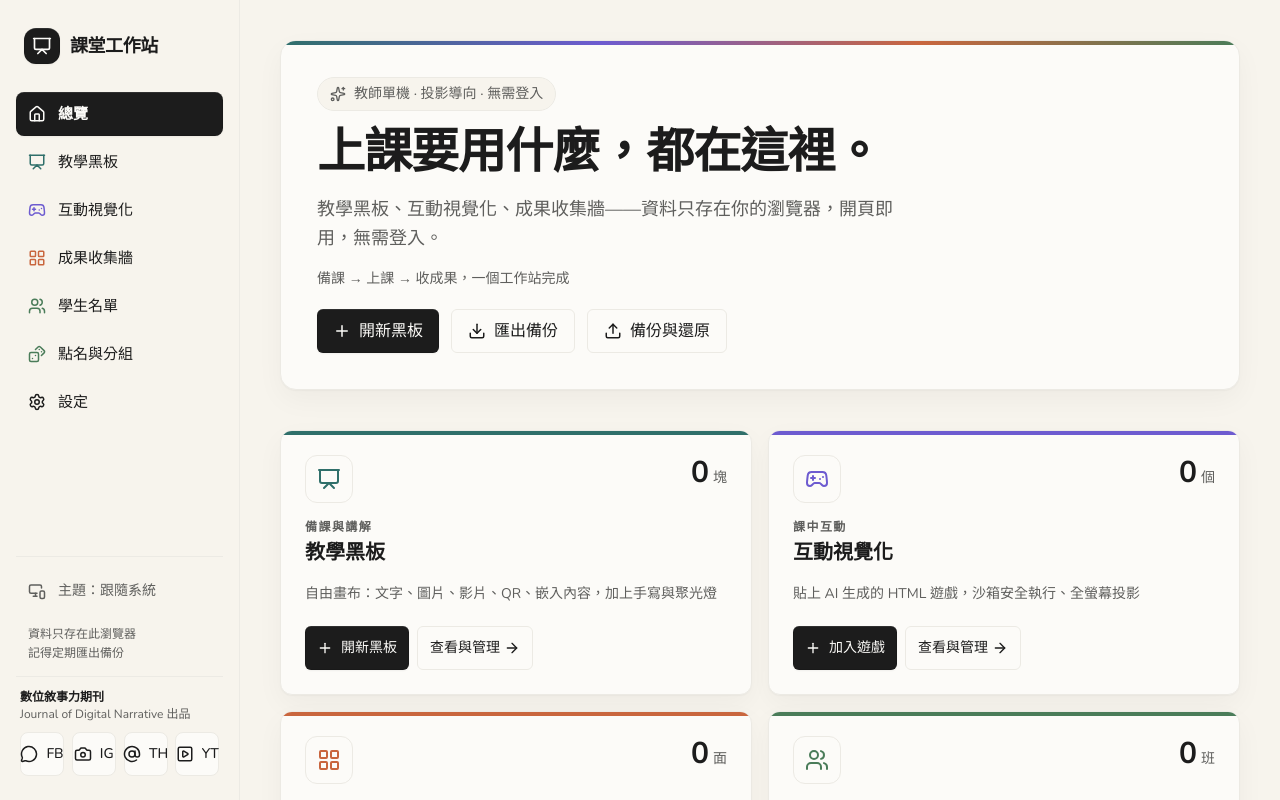
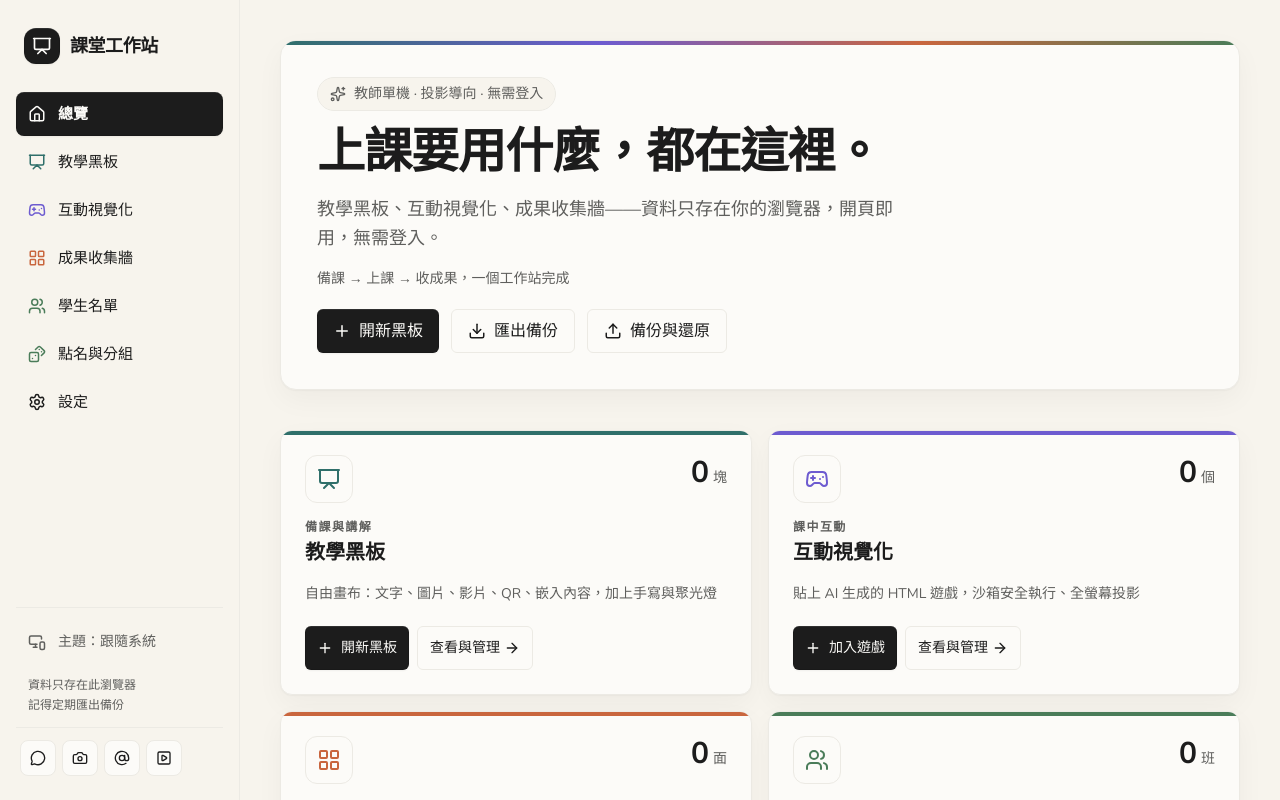
Before and after one commit to FW1201/jdn-classroom-studio, a Next.js app: page / in a window 1280 px wide. Shown: the top 800 px of the page. Built offline with nearby package versions, Linux system fonts and the light colour scheme.

Commit message:
auto: sync 2026-07-10 16:01

```diff
--- a/src/components/brand/JdnBrandLinks.tsx
+++ b/src/components/brand/JdnBrandLinks.tsx
@@ -28,33 +28,45 @@ const SOCIAL_LINKS = [
 ] as const;
 
 export function JdnBrandLinks({ compact = false }: { compact?: boolean }) {
+  if (compact) {
+    // 側欄空間有限：純圖示按鈕，不佔文字寬度，僅靠 aria-label / title 傳達
+    return (
+      <div className="flex items-center gap-1.5" role="group" aria-label="數位敘事力期刊社群">
+        {SOCIAL_LINKS.map(({ label, href, icon: Icon }) => (
+          <a
+            key={label}
+            href={href}
+            target="_blank"
+            rel="noreferrer"
+            title={label}
+            aria-label={`前往數位敘事力期刊 ${label}（另開新分頁）`}
+            className="inline-flex size-9 shrink-0 items-center justify-center rounded-md border border-control bg-surface-raised text-text transition-[transform,background-color,border-color,box-shadow] duration-200 hover:-translate-y-0.5 hover:border-border-strong hover:bg-hover hover:[box-shadow:var(--shadow-raised)] active:translate-y-0"
+          >
+            <Icon className="size-4 shrink-0" aria-hidden />
+          </a>
+        ))}
+      </div>
+    );
+  }
+
   return (
-    <section
-      aria-label="數位敘事力期刊社群"
-      className={compact ? "flex flex-col gap-2" : "flex flex-col gap-4"}
-    >
+    <section aria-label="數位敘事力期刊社群" className="flex flex-col gap-4">
       <div>
-        <p className={compact ? "text-xs font-semibold text-text" : "text-base font-semibold text-text"}>
-          數位敘事力期刊
-        </p>
-        <p className={compact ? "text-[12px] leading-relaxed text-text-muted" : "text-sm text-text-muted"}>
-          Journal of Digital Narrative 出品
-        </p>
+        <p className="text-base font-semibold text-text">數位敘事力期刊</p>
+        <p className="text-sm text-text-muted">Journal of Digital Narrative 出品</p>
       </div>
-      <div className={compact ? "grid grid-cols-4 gap-2" : "grid gap-2 sm:grid-cols-2"}>
-        {SOCIAL_LINKS.map(({ label, shortLabel, href, icon: Icon }) => (
+      <div className="grid gap-2 sm:grid-cols-2">
+        {SOCIAL_LINKS.map(({ label, href, icon: Icon }) => (
           <a
             key={label}
             href={href}
             target="_blank"
             rel="noreferrer"
             aria-label={`前往數位敘事力期刊 ${label}（另開新分頁）`}
-            className={`inline-flex min-h-11 items-center justify-center gap-2 rounded-md border border-control bg-surface-raised px-3 text-sm font-medium text-text transition-[transform,background-color,border-color,box-shadow] duration-200 hover:-translate-y-0.5 hover:border-border-strong hover:bg-hover hover:[box-shadow:var(--shadow-raised)] active:translate-y-0 ${
-              compact ? "min-w-11 px-2" : "justify-start"
-            }`}
+            className="inline-flex min-h-11 items-center justify-start gap-2 rounded-md border border-control bg-surface-raised px-3 text-sm font-medium text-text transition-[transform,background-color,border-color,box-shadow] duration-200 hover:-translate-y-0.5 hover:border-border-strong hover:bg-hover hover:[box-shadow:var(--shadow-raised)] active:translate-y-0"
           >
             <Icon className="size-4.5 shrink-0" aria-hidden />
-            <span>{compact ? shortLabel : label}</span>
+            <span>{label}</span>
           </a>
         ))}
       </div>
```
